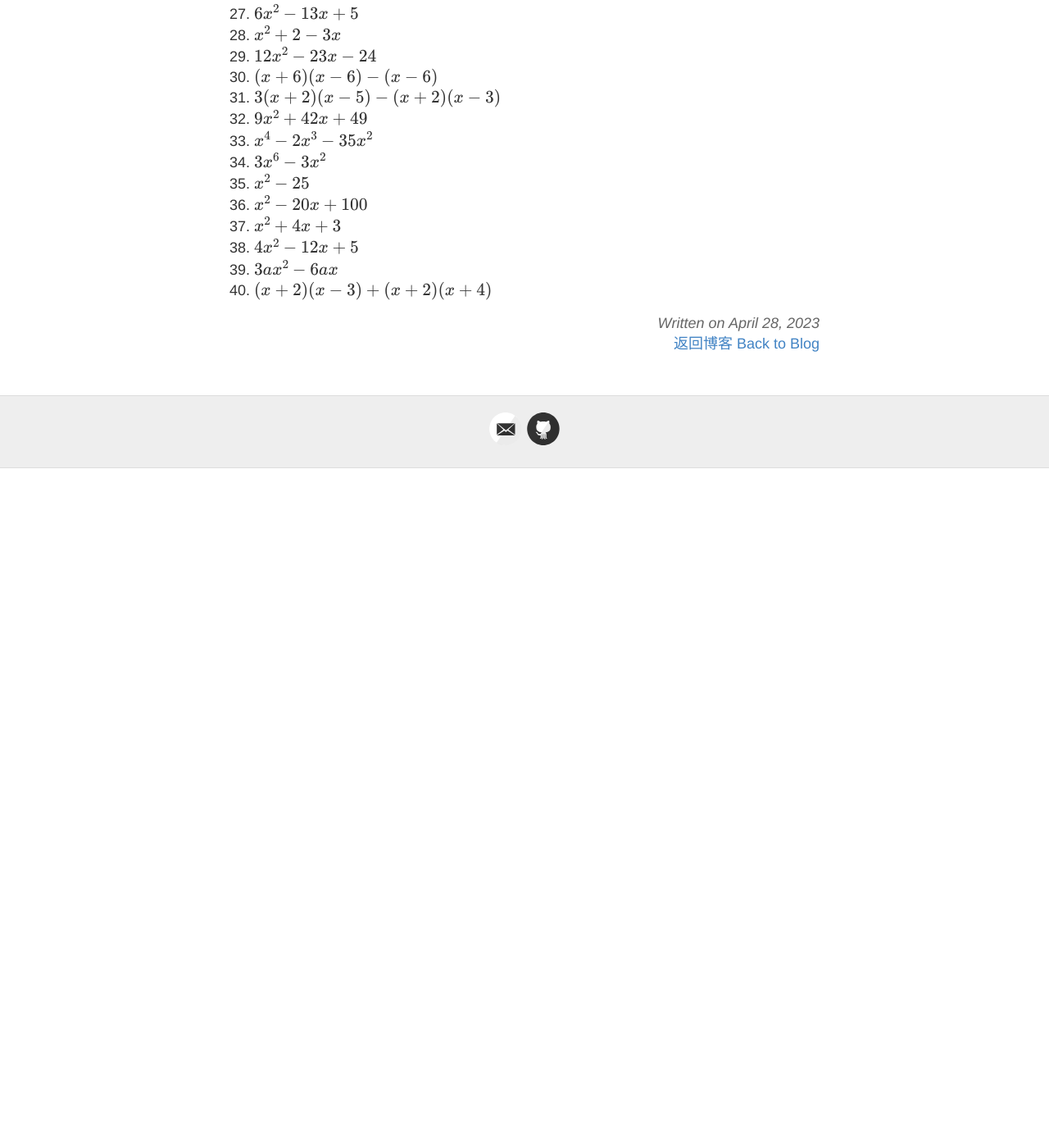
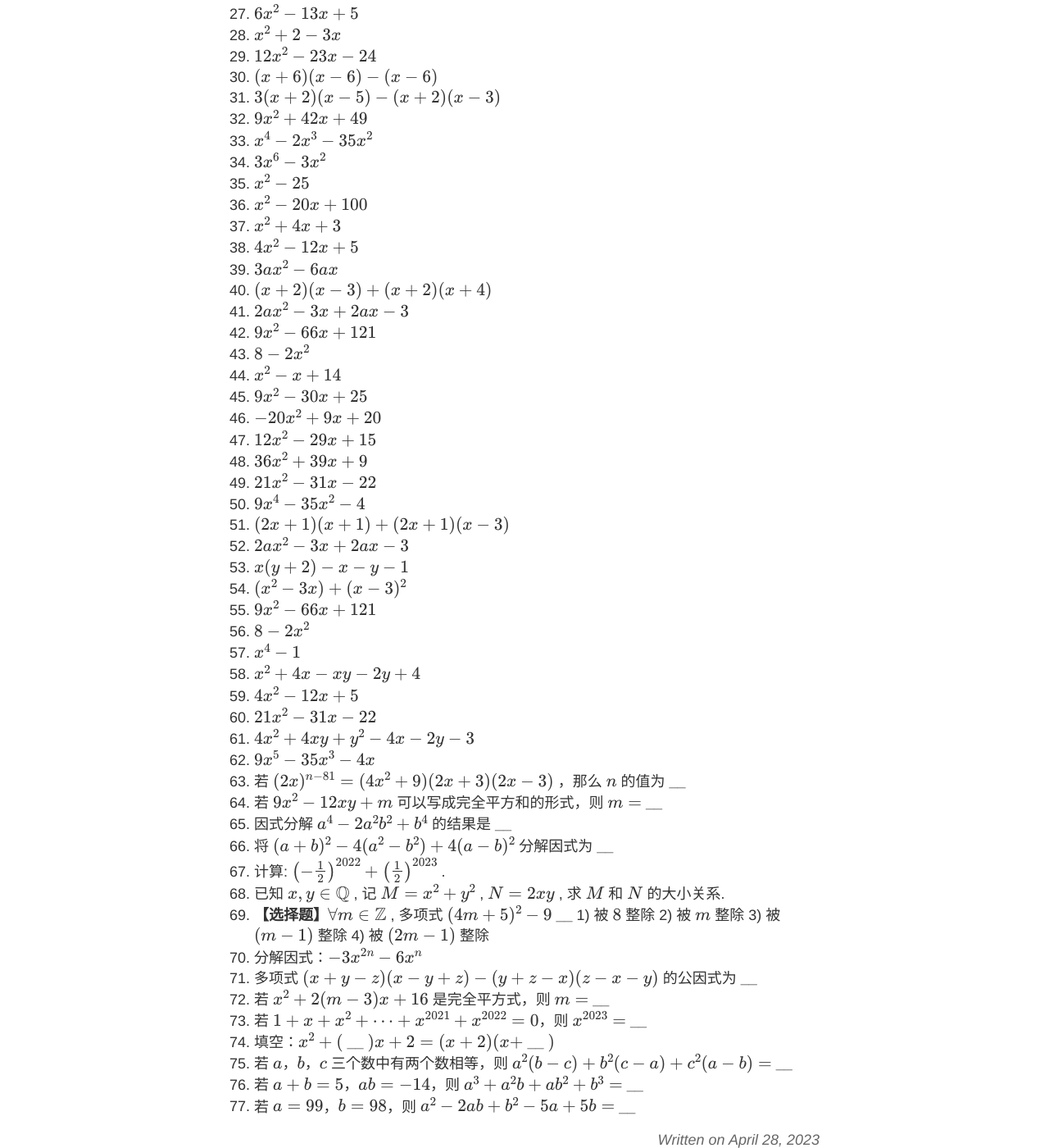
Before and after one commit to xieyuen/blog.github.io, a Jekyll site: the page built from _posts/2023-4-28-Factorization.md, in a window 1280 px wide and 1400 px high, scrolled down 940 px. Shown: the whole window at 82% size. Built offline with Jekyll 4.4.1, drawn with Linux system fonts in a browser that asks for light colours; before the commit the page ends 1511 px from its top, so only the background shows below that.

Commit message:
Update 2023-4-28-Factorization.md

```diff
--- a/_posts/2023-4-28-Factorization.md
+++ b/_posts/2023-4-28-Factorization.md
@@ -4,7 +4,7 @@ title: 因式分解专题练习
 permalink: /posts/2023/4/28/factorization
 ---
 
-Factorization
+共 $77$ 道题
 
 1. $ 3 a ^ { 3 } b ^ { 2 } c - 12 a ^ { 2 } b ^ { 2 } c ^ { 2 } + 9 a b ^ { 2 } c ^ { 3 } $
 2. $ 16 x ^ { 2 } - 81 $
@@ -46,3 +46,44 @@ Factorization
 38. $ 4 x ^ { 2 } - 12 x + 5 $
 39. $ 3 a x ^ { 2 } - 6 a x $
 40. $ ( x + 2 ) ( x - 3 ) + ( x + 2 ) ( x + 4 ) $
+41. $  2 a x ^ { 2 } - 3 x + 2 a x - 3 $
+42. $ 9 x ^ { 2 } - 66 x + 121 $
+43. $ 8 - 2 x ^ { 2 } $
+44. $ x ^ { 2 } - x + 14 $
+45. $ 9 x ^ { 2 } - 30 x + 25 $
+46. $ - 20 x ^ { 2 } + 9 x + 20 $
+47. $ 12 x ^ { 2 } - 29 x + 15 $
+48. $ 36 x ^ { 2 } + 39 x + 9 $
+49. $ 21 x ^ { 2 } - 31 x - 22 $
+50. $ 9 x ^ { 4 } - 35 x ^ { 2 } - 4 $
+51. $ ( 2 x + 1 ) ( x + 1 ) + ( 2 x + 1 ) ( x - 3 ) $
+52. $ 2 a x ^ { 2 } - 3 x + 2 a x - 3 $
+53. $ x ( y + 2 ) - x - y - 1 $
+54. $ ( x ^ { 2 } - 3 x ) + ( x - 3 ) ^ { 2 } $
+55. $ 9 x ^ { 2 } - 66 x + 121 $
+56. $ 8 - 2 x ^ { 2 } $
+57. $ x ^ { 4 } - 1 $
+58. $ x ^ { 2 } + 4 x - x y - 2 y + 4 $
+59. $ 4 x ^ { 2 } - 12 x + 5 $
+60. $ 21 x ^ { 2 } - 31 x - 22 $
+61. $ 4 x ^ { 2 } + 4 x y + y ^ { 2 } - 4 x - 2 y - 3 $
+62. $ 9 x ^ { 5 } - 35 x ^ { 3 } - 4 x $
+63. 若 $ ( 2 x ) ^ { n - 81 } = ( 4 x ^ { 2 } + 9 ) ( 2 x + 3 ) ( 2 x - 3 ) $ ，那么 $n$ 的值为 ______
+64. 若 $ 9 x ^ { 2 } - 12 x y + m $ 可以写成完全平方和的形式，则 $ m = $ ______
+65. 因式分解 $ a ^ { 4 } - 2 a ^ { 2 } b ^ { 2 } + b ^ { 4 } $ 的结果是 ______
+66. 将 $ ( a + b ) ^ { 2 } - 4 ( a ^ { 2 } - b ^ { 2 } ) + 4 ( a - b ) ^ { 2 } $ 分解因式为 ______
+67. 计算: $ \left ( - \frac { 1 } { 2 } \right ) ^ { 2022 } + \left ( \frac { 1 } { 2 } \right ) ^ { 2023 } $ .
+68. 已知 $ x , y \in \mathbb { Q } $ , 记 $ M = x ^ { 2 } + y ^ { 2 } $ , $ N = 2 x y $ , 求 $M$ 和 $N$ 的大小关系.
+69. **【选择题】**$ \forall m \in \mathbb { Z } $ , 多项式 $ ( 4 m + 5 ) ^ { 2 } - 9 $ ______
+    1) 被 $8$ 整除
+    2) 被 $m$ 整除
+    3) 被 $ ( m - 1 ) $ 整除
+    4) 被 $ ( 2 m - 1 ) $ 整除
+70. 分解因式：$ - 3 x ^ { 2 n } - 6 x ^ { n } $
+71. 多项式 $ ( x + y - z ) ( x - y + z ) - ( y + z - x ) ( z - x - y ) $ 的公因式为 ______
+72. 若 $ x ^ { 2 } + 2 ( m - 3 ) x + 16 $ 是完全平方式，则 $ m = $ ______
+73. 若 $ 1 + x + x ^ { 2 } + \cdots + x ^ { 2021 } + x ^ { 2022 } = 0 $，则 $ x ^ { 2023 } = $ ______
+74. 填空：$ x ^ { 2 } + ($ ______ $)x + 2 = ( x + 2 ) ( x + $ ______ $) $
+75. 若 $a$，$b$，$c$ 三个数中有两个数相等，则 $ a ^ { 2 } ( b - c ) + b ^ { 2 } ( c - a ) + c ^ { 2 } ( a - b ) = $ ______
+76. 若 $ a + b = 5 $，$ a b = - 14 $，则 $ a ^ { 3 } + a ^ { 2 } b + a b ^ { 2 } + b ^ { 3 } = $ ______
+77. 若 $ a = 99 $，$ b = 98 $，则 $ a ^ { 2 } - 2 a b + b ^ { 2 } - 5 a + 5 b = $ ______
```
